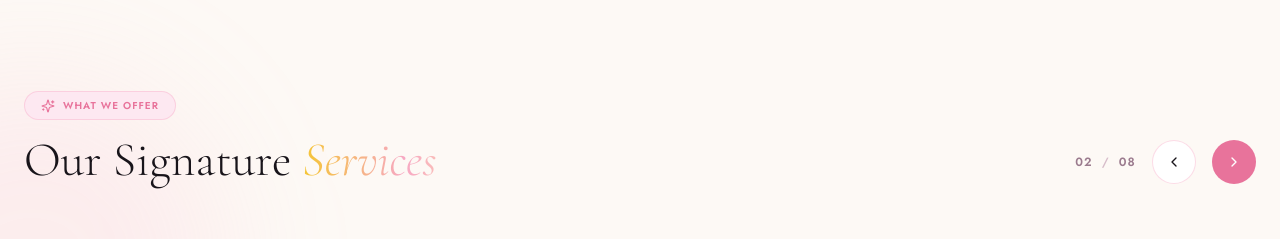
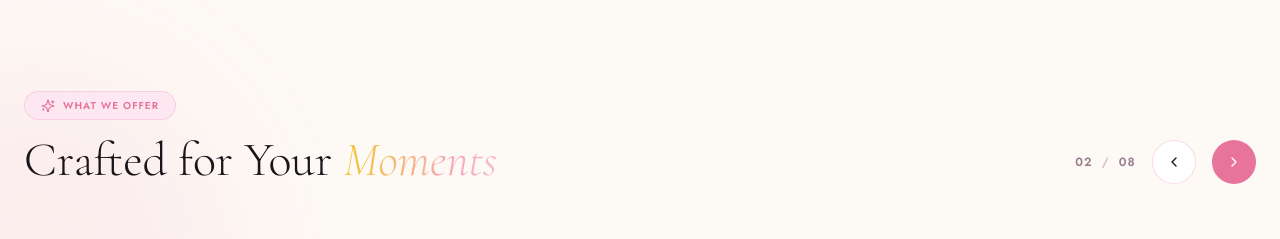
Before and after one commit to Eyoel1/verola, a Next.js app: page / in a window 1280 px wide. Shown: the part 1960-2199 px from the top of the page. Built offline with nearby package versions, Linux system fonts and the light colour scheme.

Commit message:
Update Services section title to Crafted for Your Moments

```diff
--- a/src/components/Services.tsx
+++ b/src/components/Services.tsx
@@ -43,7 +43,7 @@ export default function Services() {
               <Sparkles className="h-3.5 w-3.5" /> What We Offer
             </div>
             <h2 className="font-display text-3xl font-light leading-tight sm:text-4xl md:text-5xl text-[#18141a] dark:text-white">
-              Our Signature <span className="italic text-shimmer-dark">Services</span>
+              Crafted for Your <span className="italic text-shimmer-dark">Moments</span>
             </h2>
           </div>
 
```
